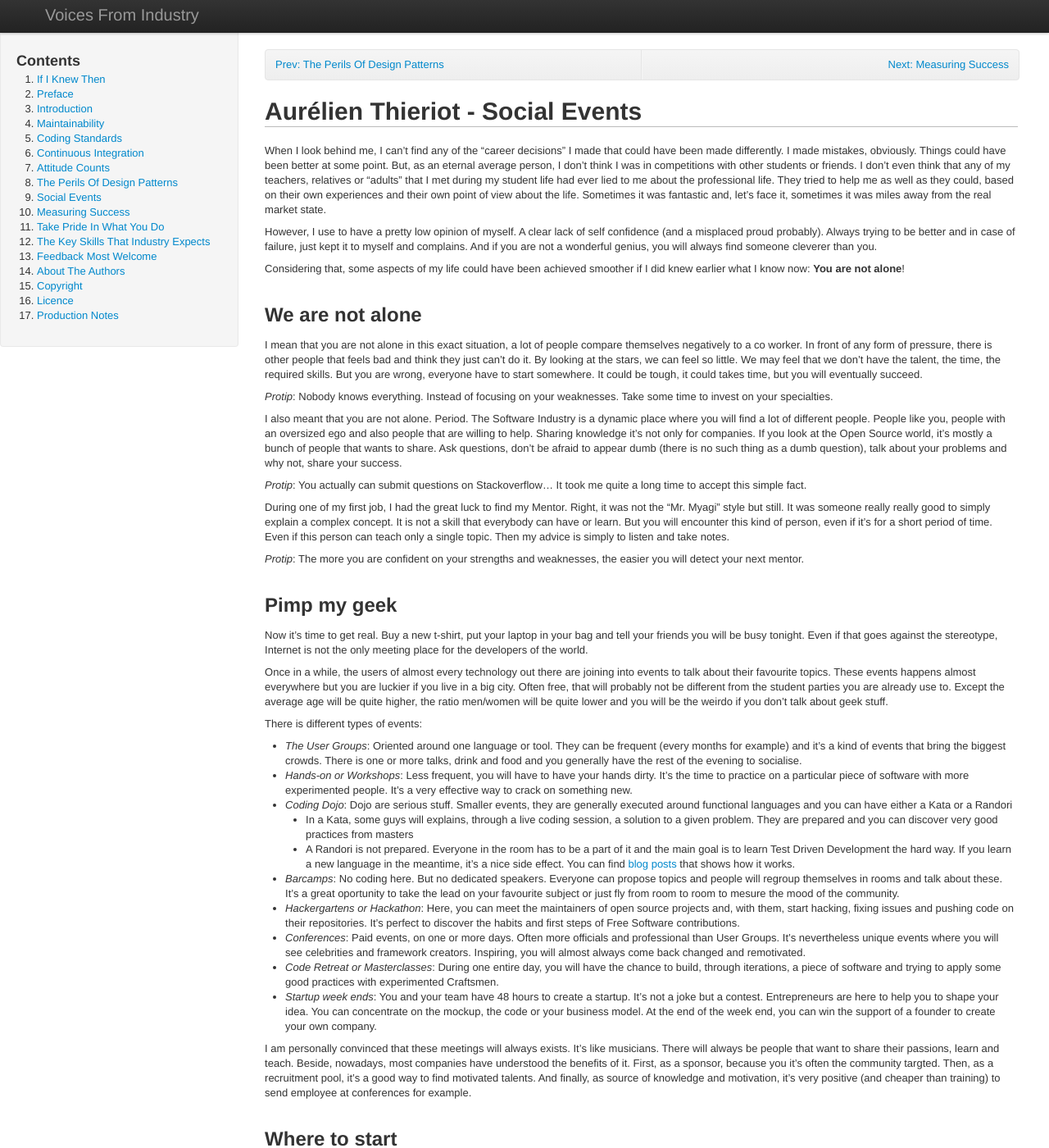
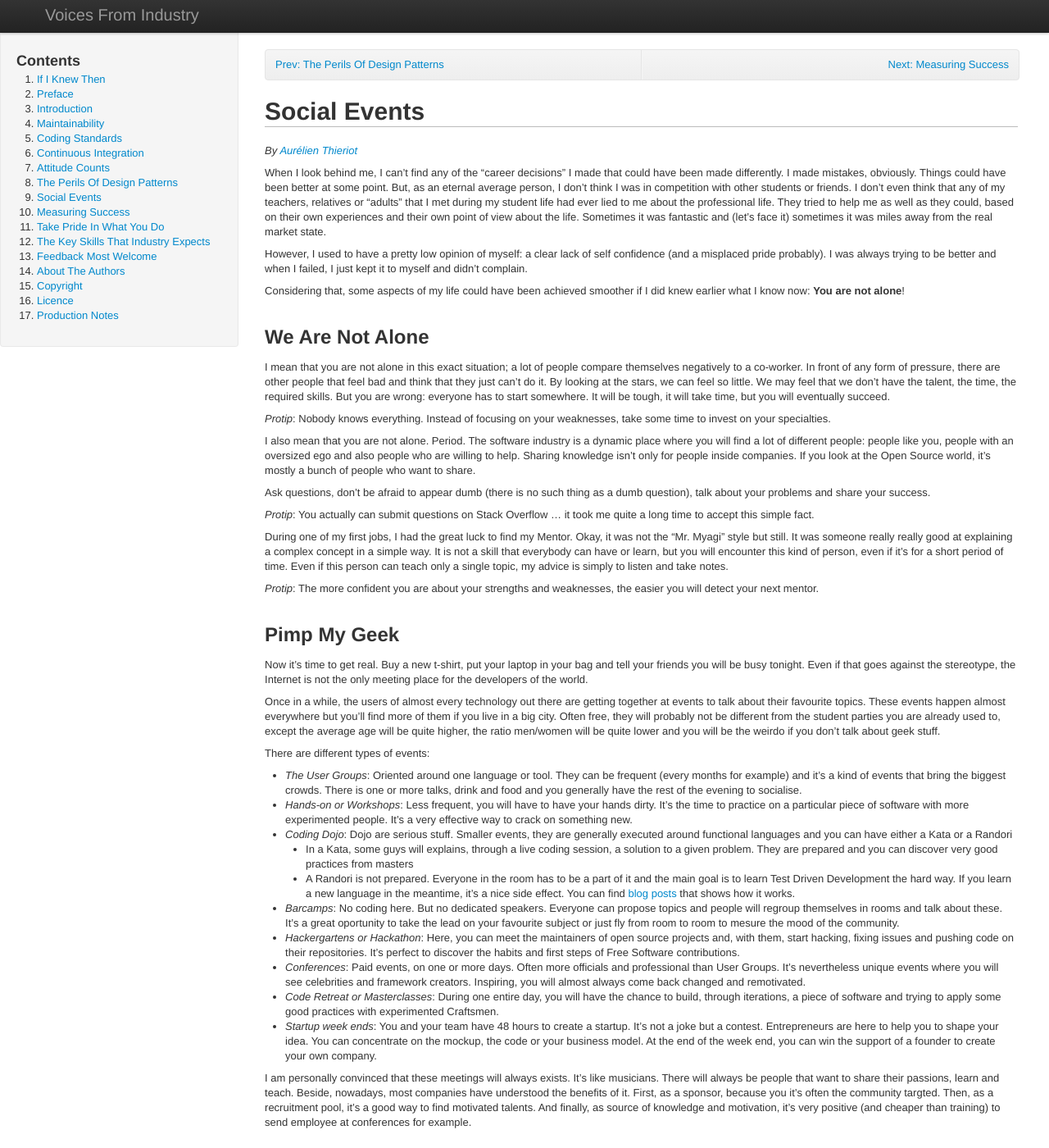
Before and after one commit to stuartherbert/if-i-knew-then, a Jekyll site: the page built from social-events.md, in a window 1280 px wide and 1400 px high. Shown: the whole window at 82% size. Built offline with Jekyll 4.4.1, drawn with Linux system fonts in a browser that asks for light colours; comment, search, counter and statistics services are not loaded.

Commit message:
First pass by the Editor

```diff
--- a/social-events.md
+++ b/social-events.md
@@ -5,35 +5,39 @@ prev: '<a href="design-patterns.html">Prev: The Perils Of Design Patterns</a>'
 next: '<a href="measuring-success.html">Next: Measuring Success</a>'
 ---
 
-# Aurélien Thieriot - Social Events
+#  Social Events
 
-When I look behind me, I can’t find any of the “career decisions” I made that could have been made differently. I made mistakes, obviously. Things could have been better at some point. But, as an eternal average person, I don’t think I was in competitions with other students or friends. I don’t even think that any of my teachers, relatives or “adults” that I met during my student life had ever lied to me about the professional life. They tried to help me as well as they could, based on their own experiences and their own point of view about the life. Sometimes it was fantastic and, let’s face it, sometimes it was miles away from the real market state.
+_By [Aurélien Thieriot](#about_me)_
 
-However, I use to have a pretty low opinion of myself. A clear lack of self confidence (and a misplaced proud probably). Always trying to be better and in case of failure, just kept it to myself and complains. And if you are not a wonderful genius, you will always find someone cleverer than you.
+When I look behind me, I can’t find any of the “career decisions” I made that could have been made differently. I made mistakes, obviously. Things could have been better at some point. But, as an eternal average person, I don’t think I was in competition with other students or friends. I don’t even think that any of my teachers, relatives or “adults” that I met during my student life had ever lied to me about the professional life. They tried to help me as well as they could, based on their own experiences and their own point of view about the life. Sometimes it was fantastic and (let’s face it) sometimes it was miles away from the real market state.
+
+However, I used to have a pretty low opinion of myself: a clear lack of self confidence (and a misplaced pride probably). I was always trying to be better and when I failed, I just kept it to myself and didn't complain.
 
 Considering that, some aspects of my life could have been achieved smoother if I did knew earlier what I know now: __You are not alone__!
 
-## We are not alone
+## We Are Not Alone
 
-I mean that you are not alone in this exact situation, a lot of people compare themselves negatively to a co worker. In front of any form of pressure, there is other people that feels bad and think they just can’t do it. By looking at the stars, we can feel so little. We may feel that we don’t have the talent, the time, the required skills. But you are wrong, everyone have to start somewhere. It could be tough, it could takes time, but you will eventually succeed.
+I mean that you are not alone in this exact situation; a lot of people compare themselves negatively to a co-worker. In front of any form of pressure, there are other people that feel bad and think that they just can’t do it. By looking at the stars, we can feel so little. We may feel that we don’t have the talent, the time, the required skills. But you are wrong: everyone has to start somewhere. It will be tough, it will take time, but you will eventually succeed.
 
-_Protip_: Nobody knows everything. Instead of focusing on your weaknesses. Take some time to invest on your specialties.
+_Protip_: Nobody knows everything. Instead of focusing on your weaknesses, take some time to invest on your specialties.
 
-I also meant that you are not alone. Period. The Software Industry is a dynamic place where you will find a lot of different people. People like you, people with an oversized ego and also people that are willing to help. Sharing knowledge it’s not only for companies. If you look at the Open Source world, it’s mostly a bunch of people that wants to share. Ask questions, don’t be afraid to appear dumb (there is no such thing as a dumb question), talk about your problems and why not, share your success.
+I also mean that you are not alone. Period. The software industry is a dynamic place where you will find a lot of different people: people like you, people with an oversized ego and also people who are willing to help. Sharing knowledge isn't only for people inside companies. If you look at the Open Source world, it’s mostly a bunch of people who want to share.
 
-_Protip_: You actually can submit questions on Stackoverflow... It took me quite a long time to accept this simple fact.
+Ask questions, don’t be afraid to appear dumb (there is no such thing as a dumb question), talk about your problems and share your success.
 
-During one of my first job, I had the great luck to find my Mentor. Right, it was not the “Mr. Myagi” style but still. It was someone really really good to simply explain a complex concept. It is not a skill that everybody can have or learn. But you will encounter this kind of person, even if it’s for a short period of time. Even if this person can teach only a single topic. Then my advice is simply to listen and take notes.
+_Protip_: You actually can submit questions on Stack Overflow ... it took me quite a long time to accept this simple fact.
 
-_Protip_: The more you are confident on your strengths and weaknesses, the easier you will detect your next mentor.
+During one of my first jobs, I had the great luck to find my Mentor. Okay, it was not the “Mr. Myagi” style but still. It was someone really really good at explaining a complex concept in a simple way. It is not a skill that everybody can have or learn, but you will encounter this kind of person, even if it’s for a short period of time. Even if this person can teach only a single topic, my advice is simply to listen and take notes.
 
-## Pimp my geek
+_Protip_: The more confident you are about your strengths and weaknesses, the easier you will detect your next mentor.
 
-Now it’s time to get real. Buy a new t-shirt, put your laptop in your bag and tell your friends you will be busy tonight. Even if that goes against the stereotype, Internet is not the only meeting place for the developers of the world.
+## Pimp My Geek
 
-Once in a while, the users of almost every technology out there are joining into events to talk about their favourite topics. These events happens almost everywhere but you are luckier if you live in a big city. Often free, that will probably not be different from the student parties you are already use to. Except the average age will be quite higher, the ratio men/women will be quite lower and you will be the weirdo if you don’t talk about geek stuff.
+Now it’s time to get real. Buy a new t-shirt, put your laptop in your bag and tell your friends you will be busy tonight. Even if that goes against the stereotype, the Internet is not the only meeting place for the developers of the world.
 
-There is different types of events:
+Once in a while, the users of almost every technology out there are getting together at events to talk about their favourite topics. These events happen almost everywhere but you'll find more of them if you live in a big city. Often free, they will probably not be different from the student parties you are already used to, except the average age will be quite higher, the ratio men/women will be quite lower and you will be the weirdo if you don’t talk about geek stuff.
+
+There are different types of events:
 
 + _The User Groups_: Oriented around one language or tool. They can be frequent (every months for example) and it's a kind of events that bring the biggest crowds. There is one or more talks, drink and food and you generally have the rest of the evening to socialise.
 + _Hands-on or Workshops_: Less frequent, you will have to have your hands dirty. It’s the time to practice on a particular piece of software with more experimented people. It’s a very effective way to crack on something new.
```
